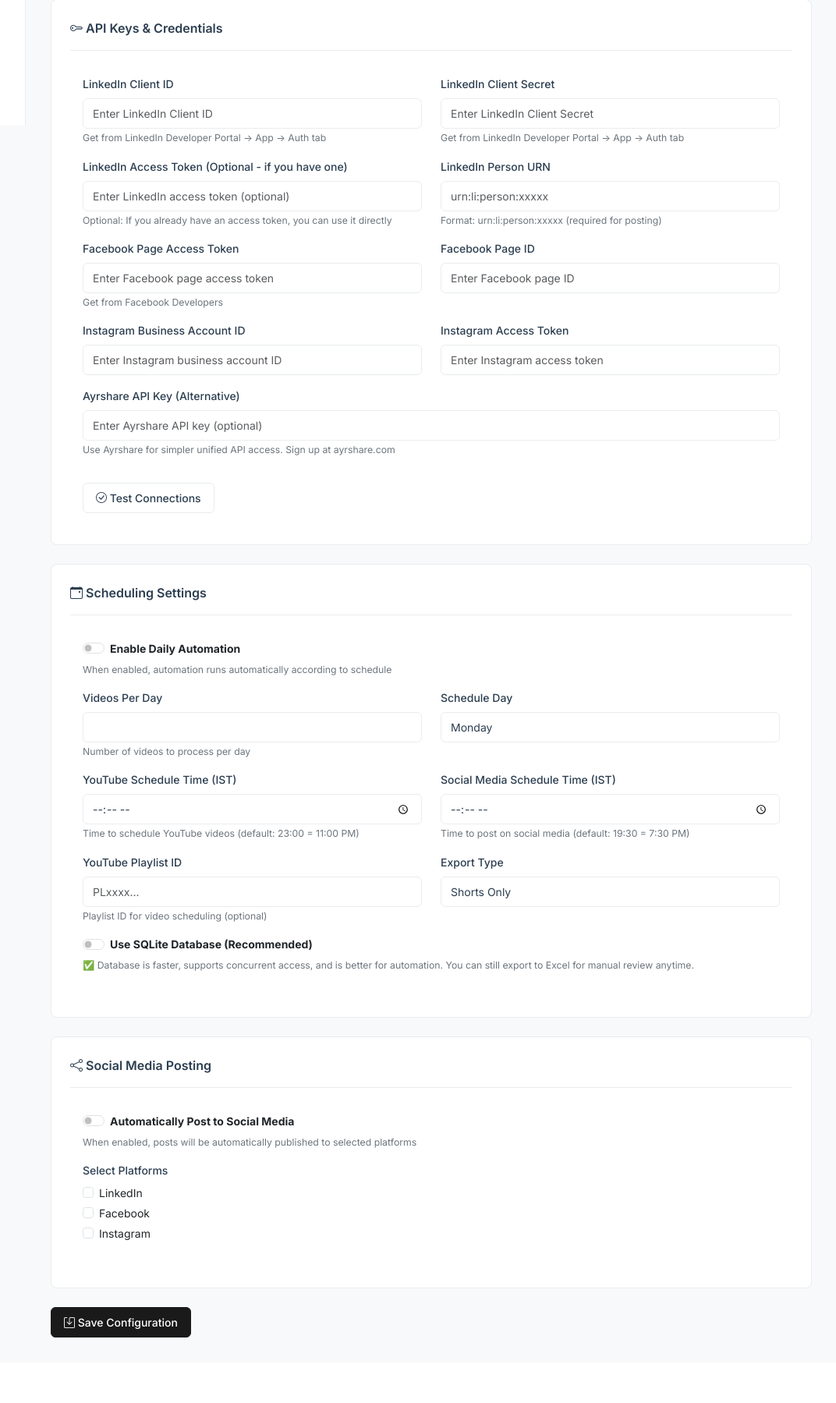
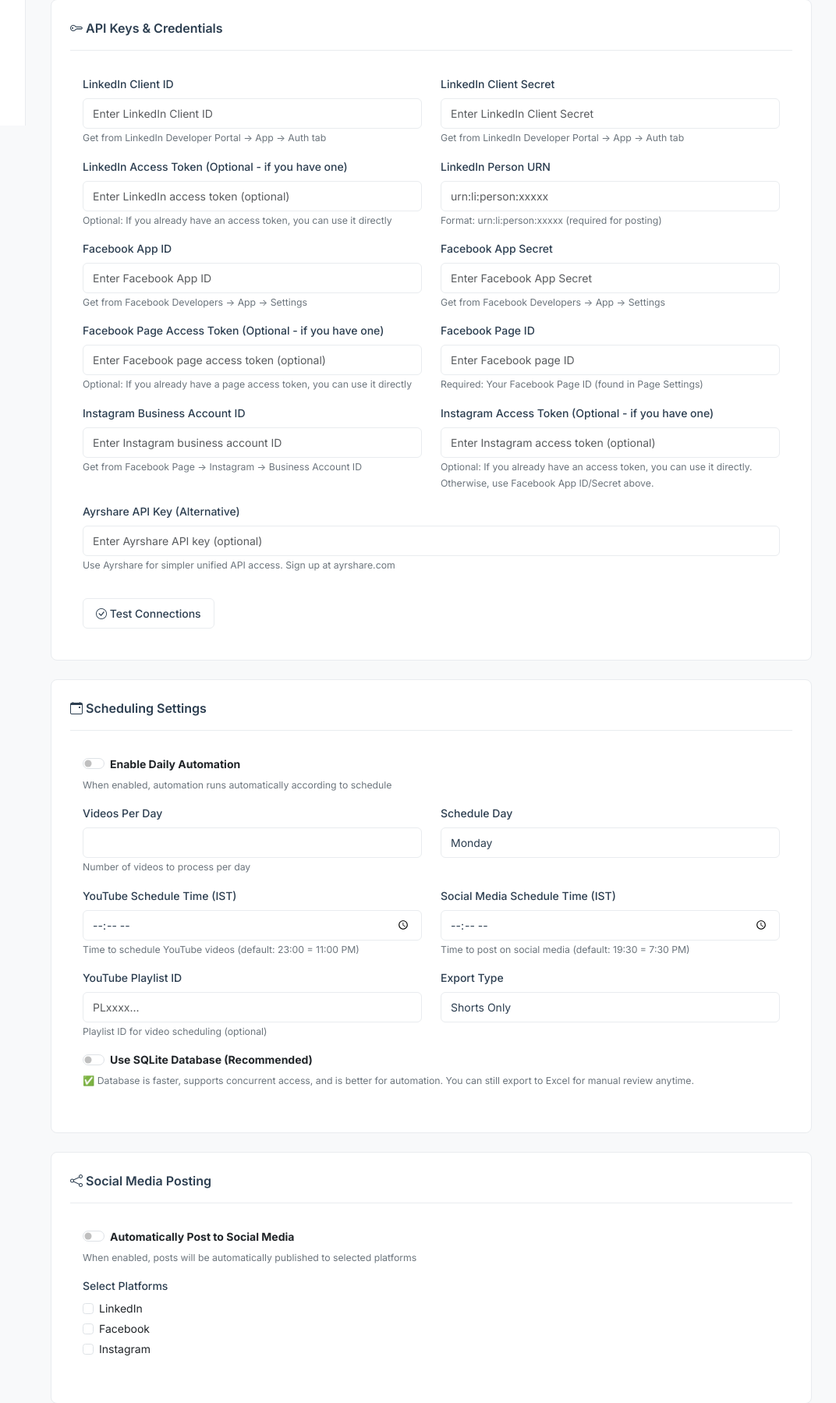
Before and after one commit to rupeshtiwari/youtube-automation-suite, a Flask app: template templates/config.html in a window 1280 px wide. Shown: the part 639-2438 px from the top of the page at 78% size, without its empty margins (207-1279 px from the left). Before the commit the page ends 2354 px from the top, so only its background shows below. Run offline with Flask 3, Linux system fonts and the light colour scheme; the template is opened without the code that fills it, so the values that code supplies are empty.

Commit message:
Update Facebook and Instagram config to use App ID and App Secret
- Add Facebook App ID and App Secret fields (required)
- Keep Facebook Page Access Token as optional
- Update Instagram to show it uses Facebook App credentials
- Update connection tests to validate App ID/Secret OR Access Token
- Add all fields to default settings
- Update environment variable mapping
- Clearer field labels and help text

```diff
--- a/app/main.py
+++ b/app/main.py
@@ -1107,18 +1107,32 @@ def test_connection():
             'message': 'LinkedIn configured' if is_configured else 'Missing LinkedIn credentials (need Client ID + Secret OR Access Token, and Person URN)'
         })
     elif platform == 'facebook':
+        has_app_id = bool(api_keys.get('facebook_app_id'))
+        has_app_secret = bool(api_keys.get('facebook_app_secret'))
         has_token = bool(api_keys.get('facebook_page_access_token'))
-        has_id = bool(api_keys.get('facebook_page_id'))
+        has_page_id = bool(api_keys.get('facebook_page_id'))
+
+        # Either App ID + Secret OR Page Access Token is required
+        has_credentials = (has_app_id and has_app_secret) or has_token
+        is_configured = has_credentials and has_page_id
+
         return jsonify({
-            'success': has_token and has_id,
-            'message': 'Facebook configured' if (has_token and has_id) else 'Missing Facebook credentials'
+            'success': is_configured,
+            'message': 'Facebook configured' if is_configured else 'Missing Facebook credentials (need App ID + Secret OR Page Access Token, and Page ID)'
         })
     elif platform == 'instagram':
+        has_app_id = bool(api_keys.get('facebook_app_id'))
+        has_app_secret = bool(api_keys.get('facebook_app_secret'))
         has_account = bool(api_keys.get('instagram_business_account_id'))
         has_token = bool(api_keys.get('instagram_access_token'))
+
+        # Either Facebook App ID/Secret OR Instagram Access Token is required
+        has_credentials = (has_app_id and has_app_secret) or has_token
+        is_configured = has_credentials and has_account
+
         return jsonify({
-            'success': has_account and has_token,
-            'message': 'Instagram configured' if (has_account and has_token) else 'Missing Instagram credentials'
+            'success': is_configured,
+            'message': 'Instagram configured' if is_configured else 'Missing Instagram credentials (need Facebook App ID + Secret OR Instagram Access Token, and Business Account ID)'
         })
     elif platform == 'ayrshare':
         has_key = bool(api_keys.get('ayrshare_api_key'))
--- a/templates/config.html
+++ b/templates/config.html
@@ -88,14 +88,17 @@
                 <div class="col-md-6 mb-3">
                     <label class="form-label">LinkedIn Client Secret</label>
                     <input type="password" class="form-control" name="linkedin_client_secret"
-                        value="{{ settings.api_keys.linkedin_client_secret }}" placeholder="Enter LinkedIn Client Secret">
+                        value="{{ settings.api_keys.linkedin_client_secret }}"
+                        placeholder="Enter LinkedIn Client Secret">
                     <small class="text-muted">Get from LinkedIn Developer Portal → App → Auth tab</small>
                 </div>
                 <div class="col-md-6 mb-3">
                     <label class="form-label">LinkedIn Access Token (Optional - if you have one)</label>
                     <input type="password" class="form-control" name="linkedin_access_token"
-                        value="{{ settings.api_keys.linkedin_access_token }}" placeholder="Enter LinkedIn access token (optional)">
-                    <small class="text-muted">Optional: If you already have an access token, you can use it directly</small>
+                        value="{{ settings.api_keys.linkedin_access_token }}"
+                        placeholder="Enter LinkedIn access token (optional)">
+                    <small class="text-muted">Optional: If you already have an access token, you can use it
+                        directly</small>
                 </div>
                 <div class="col-md-6 mb-3">
                     <label class="form-label">LinkedIn Person URN</label>
@@ -104,28 +107,45 @@
                     <small class="text-muted">Format: urn:li:person:xxxxx (required for posting)</small>
                 </div>
                 <div class="col-md-6 mb-3">
-                    <label class="form-label">Facebook Page Access Token</label>
+                    <label class="form-label">Facebook App ID</label>
+                    <input type="text" class="form-control" name="facebook_app_id"
+                        value="{{ settings.api_keys.facebook_app_id }}"
+                        placeholder="Enter Facebook App ID">
+                    <small class="text-muted">Get from Facebook Developers → App → Settings</small>
+                </div>
+                <div class="col-md-6 mb-3">
+                    <label class="form-label">Facebook App Secret</label>
+                    <input type="password" class="form-control" name="facebook_app_secret"
+                        value="{{ settings.api_keys.facebook_app_secret }}"
+                        placeholder="Enter Facebook App Secret">
+                    <small class="text-muted">Get from Facebook Developers → App → Settings</small>
+                </div>
+                <div class="col-md-6 mb-3">
+                    <label class="form-label">Facebook Page Access Token (Optional - if you have one)</label>
                     <input type="password" class="form-control" name="facebook_page_access_token"
                         value="{{ settings.api_keys.facebook_page_access_token }}"
-                        placeholder="Enter Facebook page access token">
-                    <small class="text-muted">Get from Facebook Developers</small>
+                        placeholder="Enter Facebook page access token (optional)">
+                    <small class="text-muted">Optional: If you already have a page access token, you can use it directly</small>
                 </div>
                 <div class="col-md-6 mb-3">
                     <label class="form-label">Facebook Page ID</label>
                     <input type="text" class="form-control" name="facebook_page_id"
                         value="{{ settings.api_keys.facebook_page_id }}" placeholder="Enter Facebook page ID">
+                    <small class="text-muted">Required: Your Facebook Page ID (found in Page Settings)</small>
                 </div>
                 <div class="col-md-6 mb-3">
                     <label class="form-label">Instagram Business Account ID</label>
                     <input type="text" class="form-control" name="instagram_business_account_id"
                         value="{{ settings.api_keys.instagram_business_account_id }}"
                         placeholder="Enter Instagram business account ID">
+                    <small class="text-muted">Get from Facebook Page → Instagram → Business Account ID</small>
                 </div>
                 <div class="col-md-6 mb-3">
-                    <label class="form-label">Instagram Access Token</label>
+                    <label class="form-label">Instagram Access Token (Optional - if you have one)</label>
                     <input type="password" class="form-control" name="instagram_access_token"
                         value="{{ settings.api_keys.instagram_access_token }}"
-                        placeholder="Enter Instagram access token">
+                        placeholder="Enter Instagram access token (optional)">
+                    <small class="text-muted">Optional: If you already have an access token, you can use it directly. Otherwise, use Facebook App ID/Secret above.</small>
                 </div>
                 <div class="col-md-12 mb-3">
                     <label class="form-label">Ayrshare API Key (Alternative)</label>
```
